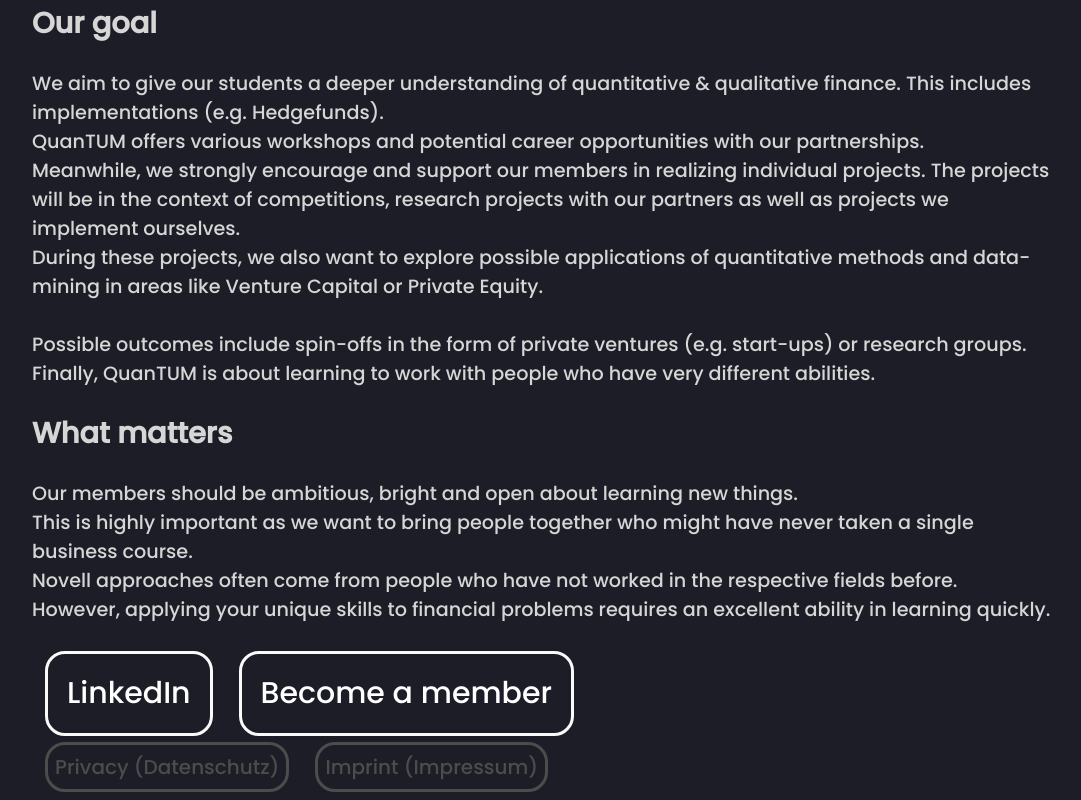
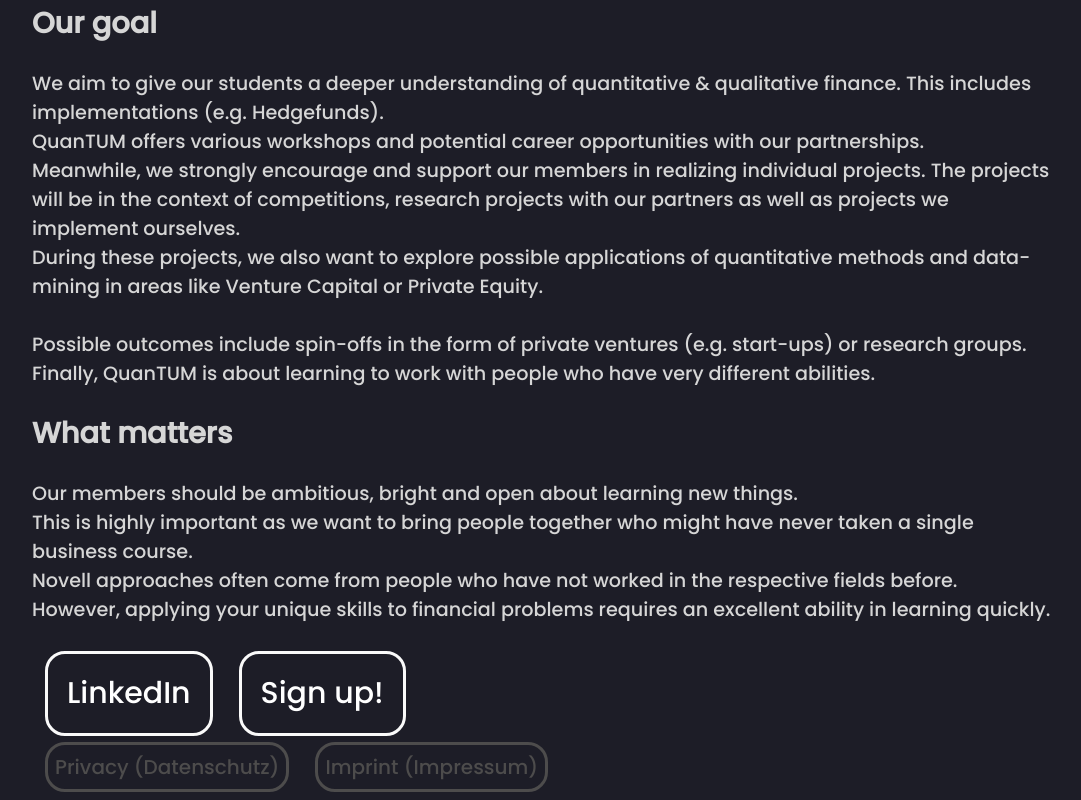
Before and after one commit to KaiDavidF/QuanTUM, a React (Create React App) app: page /Home in a window 1280 px wide. Shown: the part 272-1072 px from the top of the page, without its empty margins (96-1177 px from the left). Built offline with nearby package versions, Linux system fonts and the light colour scheme.

Commit message:
Update Landing.js

```diff
--- a/src/Landing.js
+++ b/src/Landing.js
@@ -76,7 +76,7 @@
             }}
           >
             {" "}
-            Become a member
+            Sign up!
           </button>
         </div>
         <div className="rowC">
```
